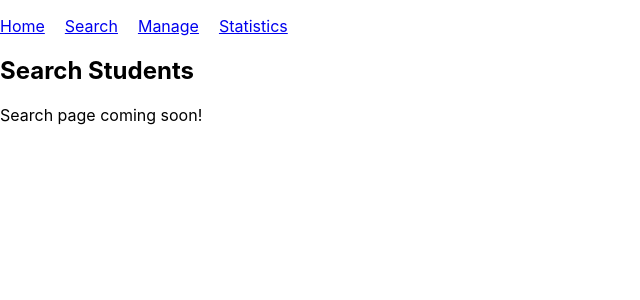
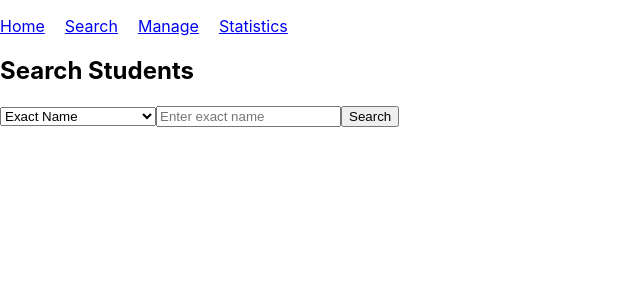
Before and after one commit to Cyberbot777/student-searcher, a React (Create React App) app in the folder frontend/student-searcher-frontend/: page /search in a window 1280 px wide. Shown: the top 300 px of the page, without its empty margins (0-640 px from the left). Built offline with nearby package versions, Linux system fonts and the light colour scheme.

Commit message:
Fix Search page and add search functionality

```diff
--- a/frontend/student-searcher-frontend/src/pages/Search.js
+++ b/frontend/student-searcher-frontend/src/pages/Search.js
@@ -1,10 +1,89 @@
-import React from 'react';
+import React, { useState } from 'react';
+import axios from 'axios';
+import StudentList from '../components/StudentList';
 
 const Search = () => {
+  const [searchType, setSearchType] = useState('exact');
+  const [name, setName] = useState('');
+  const [partialName, setPartialName] = useState('');
+  const [minAvg, setMinAvg] = useState('');
+  const [maxAvg, setMaxAvg] = useState('');
+  const [results, setResults] = useState([]);
+  const [error, setError] = useState('');
+
+  const handleSearch = async (e) => {
+    e.preventDefault();
+    setError('');
+    try {
+      let response;
+      if (searchType === 'exact') {
+        response = await axios.get(`http://localhost:5000/search/name/${name}`);
+        setResults(response.data.error ? [] : [response.data]);
+      } else if (searchType === 'partial') {
+        response = await axios.get(`http://localhost:5000/search/partial/${partialName}`);
+        setResults(response.data);
+      } else {
+        if (minAvg && maxAvg && Number(minAvg) > Number(maxAvg)) {
+          setError('Minimum average cannot be greater than maximum.');
+          return;
+        }
+        response = await axios.get(`http://localhost:5000/search/average?min_avg=${minAvg}&max_avg=${maxAvg}`);
+        setResults(response.data);
+      }
+    } catch (err) {
+      setError('Error fetching results.');
+    }
+  };
+
   return (
     <div>
       <h2>Search Students</h2>
-      <p>Search page coming soon!</p>
+      <form onSubmit={handleSearch}>
+        <select value={searchType} onChange={(e) => setSearchType(e.target.value)}>
+          <option value="exact">Exact Name</option>
+          <option value="partial">Partial Name</option>
+          <option value="average">Average Grade Range</option>
+        </select>
+        {searchType === 'exact' && (
+          <input
+            type="text"
+            value={name}
+            onChange={(e) => setName(e.target.value)}
+            placeholder="Enter exact name"
+            required
+          />
+        )}
+        {searchType === 'partial' && (
+          <input
+            type="text"
+            value={partialName}
+            onChange={(e) => setPartialName(e.target.value)}
+            placeholder="Enter partial name"
+            required
+          />
+        )}
+        {searchType === 'average' && (
+          <>
+            <input
+              type="number"
+              value={minAvg}
+              onChange={(e) => setMinAvg(e.target.value)}
+              placeholder="Min average"
+              required
+            />
+            <input
+              type="number"
+              value={maxAvg}
+              onChange={(e) => setMaxAvg(e.target.value)}
+              placeholder="Max average"
+              required
+            />
+          </>
+        )}
+        <button type="submit">Search</button>
+      </form>
+      {error && <p style={{ color: 'red' }}>{error}</p>}
+      {results.length > 0 && <StudentList students={results} />}
     </div>
   );
 };
```
Also changed, not shown: 1 other file (tests, documents, lock files or other folders).
